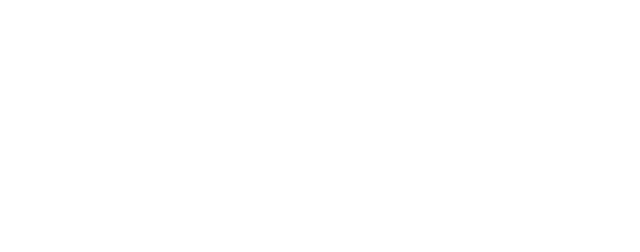
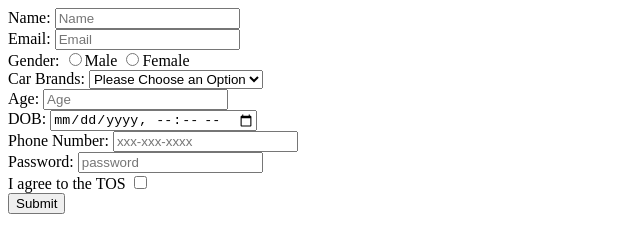
Before and after one commit to acciojob/signup-form-car-prince-k1, a website: page main.html in a window 1280 px wide. Shown: the whole page, without its empty margins (0-640 px from the left). Drawn offline with Linux system fonts and the light colour scheme.

Commit message:
created a submission

```diff
--- a/main.html
+++ b/main.html
@@ -8,6 +8,53 @@
 
 <body>
 	<!-- the entire body must be written by student -->
+	<form method="post">
+		<div>
+			<lable for="name">Name:</lable>
+			<input type="text" id="name" placeholder="Name" required>
+		</div>
+		<div>
+			<lable for="email">Email: </lable>
+			<input type="email" id="email" placeholder="Email" required>
+		</div>
+		<div>
+			<lable for="gender">Gender: </lable>
+			<input type="radio" name="gender" id="gender_m" required>Male
+			<input type="radio" name="gender" id="gender_f" required>Female
+		</div>
+		<div>
+			<lable for="car">Car Brands:</lable>
+			<select id="cars" >
+				<option value="Please Choose an Option">Please Choose an Option</option>
+				<option value="BMW">BMW</option>
+				<option value="Audi">Audi</option>
+				<option value="BMW">Mercedez</option>
+			</select>
+		</div>
+		<div>
+			<lable for="age">Age:</lable>
+			<input type="number" id="age" placeholder="Age" required>
+		</div>
+		<div>
+			<lable for="dob">DOB:</lable>
+			<input type="datetime-local" id="dob" required>
+		</div>
+		<div>
+			<label for="Phone">Phone Number:</label>
+			<input type="tel" id="tel" placeholder="xxx-xxx-xxxx">
+		</div>
+		<div>
+			<lable for="password">Password:</lable>
+			<input type="password" id="password" placeholder="password" required>
+		</div>
+		<div>
+			<lable for="tos">I agree to the TOS</lable>
+			<input type="checkbox" id="tos" required>
+		</div>
+		<div>
+			<input type="submit">
+		</div>
+	</form>
     <script type="text/javascript" src="./script.js">
 </script>
 
```
